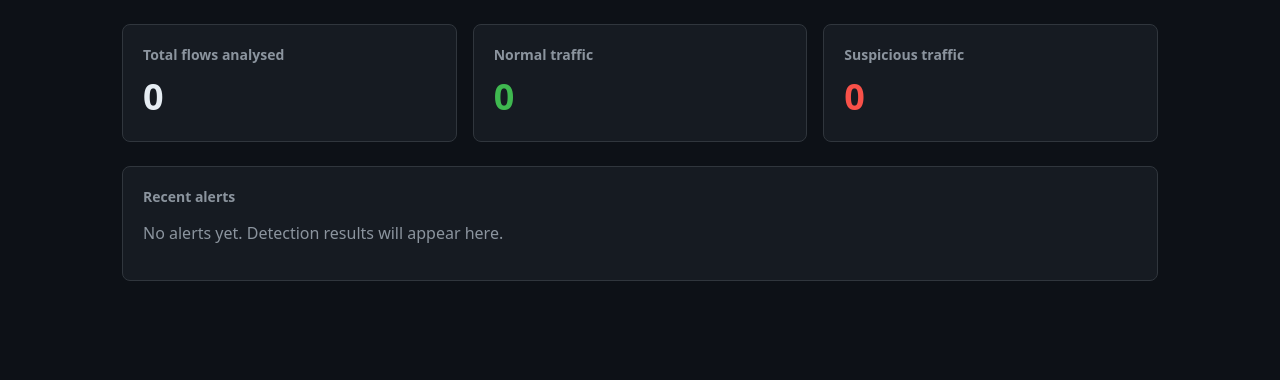
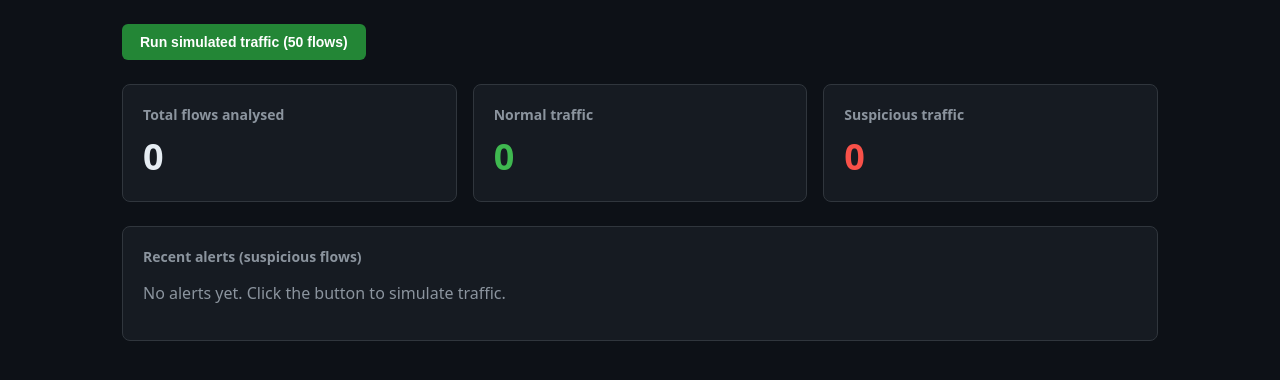
Before and after one commit to maarisingh93-design/CyberGuard, a Flask app: page /dashboard in a window 1280 px wide. Shown: the part 66-446 px from the top of the page. Run offline with Flask 3, Linux system fonts and the light colour scheme; parts of the project's set-up code (start-up, migrations or seed data) failed here and were passed over.

Commit message:
Make dashboard live: simulate endpoint, JS counters and alerts table

```diff
--- a/app/main.py
+++ b/app/main.py
@@ -9,6 +9,9 @@ BASE_DIR = Path(__file__).resolve().parent.parent
 MODEL = joblib.load(BASE_DIR / "models" / "decision_tree.joblib")
 FEATURE_COLUMNS = joblib.load(BASE_DIR / "models" / "feature_columns.joblib")
 MAX_BATCH = 1000
+DEMO_PATH = BASE_DIR / "data" / "processed" / "demo_flows.parquet"
+DEMO = pd.read_parquet(DEMO_PATH) if DEMO_PATH.exists() else None
+
 
 app = Flask(__name__)
 
@@ -55,6 +58,29 @@ def health():
 def dashboard():
     return render_template("dashboard.html")
 
+@app.route("/api/simulate")
+def simulate():
+    if DEMO is None:
+        return jsonify({"error": "Run src/12_make_demo_flows.py first"}), 503
+
+    n = request.args.get("n", default=50, type=int)
+    n = max(1, min(n, 200))
+    batch = DEMO.sample(n)
+
+    rows = batch[FEATURE_COLUMNS].astype(float).values.tolist()
+    results = classify(rows)
+    for result, label in zip(results, batch["Label"]):
+        result["true_label"] = label
+
+    attacks = sum(r["prediction"] == "Attack" for r in results)
+    return jsonify(
+        {
+            "count": n,
+            "summary": {"normal": n - attacks, "attack": attacks},
+            "results": results,
+        }
+    )
+
 @app.route("/predict", methods=["POST"])
 def predict():
     data = request.get_json(silent=True)
--- a/app/static/css/style.css
+++ b/app/static/css/style.css
@@ -50,3 +50,26 @@ body {
 .card.normal .number { color: var(--green); }
 .card.attack .number { color: var(--red); }
 .empty { color: var(--muted); }
+[hidden] { display: none !important; }
+
+.controls { display: flex; align-items: center; gap: 16px; margin-bottom: 24px; }
+
+button {
+  background: #238636;
+  color: #fff;
+  border: 0;
+  border-radius: 6px;
+  padding: 10px 18px;
+  font-size: 14px;
+  font-weight: 600;
+  cursor: pointer;
+}
+button:hover { background: #2ea043; }
+button:disabled { opacity: 0.6; cursor: wait; }
+
+.muted { color: var(--muted); font-size: 14px; }
+
+table { width: 100%; border-collapse: collapse; font-size: 14px; }
+th, td { text-align: left; padding: 8px 12px; border-bottom: 1px solid var(--border); }
+th { color: var(--muted); font-weight: 600; }
+td:nth-child(2) { color: var(--red); font-weight: 600; }
--- /dev/null
+++ b/app/static/js/dashboard.js
@@ -0,0 +1,68 @@
+const runBtn = document.getElementById("run-btn");
+const statusEl = document.getElementById("status");
+const totalEl = document.getElementById("total-count");
+const normalEl = document.getElementById("normal-count");
+const attackEl = document.getElementById("attack-count");
+const emptyMsg = document.getElementById("empty-msg");
+const table = document.getElementById("alerts-table");
+const tbody = document.getElementById("alerts-body");
+
+let total = 0;
+let normal = 0;
+let attack = 0;
+
+function addAlertRow(result) {
+  const row = document.createElement("tr");
+  const cells = [
+    new Date().toLocaleTimeString(),
+    result.prediction,
+    result.attack_probability.toFixed(2),
+    result.true_label,
+  ];
+  for (const text of cells) {
+    const td = document.createElement("td");
+    td.textContent = text;
+    row.appendChild(td);
+  }
+  tbody.prepend(row);
+  while (tbody.rows.length > 20) {
+    tbody.deleteRow(tbody.rows.length - 1);
+  }
+}
+
+async function runSimulation() {
+  runBtn.disabled = true;
+  statusEl.textContent = "Analysing...";
+  try {
+    const response = await fetch("/api/simulate?n=50");
+    const data = await response.json();
+    if (!response.ok) {
+      statusEl.textContent = "Error: " + data.error;
+      return;
+    }
+
+    total += data.count;
+    normal += data.summary.normal;
+    attack += data.summary.attack;
+    totalEl.textContent = total;
+    normalEl.textContent = normal;
+    attackEl.textContent = attack;
+
+    for (const result of data.results) {
+      if (result.prediction === "Attack") {
+        addAlertRow(result);
+      }
+    }
+    if (tbody.rows.length > 0) {
+      emptyMsg.hidden = true;
+      table.hidden = false;
+    }
+    statusEl.textContent = "Done: " + data.summary.attack + " suspicious out of " + data.count;
+  } catch (error) {
+    statusEl.textContent = "Could not reach the server";
+  } finally {
+    runBtn.disabled = false;
+  }
+}
+
+runBtn.addEventListener("click", runSimulation);
--- a/app/templates/dashboard.html
+++ b/app/templates/dashboard.html
@@ -13,6 +13,11 @@
   </header>
 
   <main class="container">
+    <section class="controls">
+      <button id="run-btn" type="button">Run simulated traffic (50 flows)</button>
+      <span id="status" class="muted"></span>
+    </section>
+
     <section class="cards">
       <div class="card">
         <h2>Total flows analysed</h2>
@@ -29,9 +34,22 @@
     </section>
 
     <section class="panel">
-      <h2>Recent alerts</h2>
-      <p class="empty">No alerts yet. Detection results will appear here.</p>
+      <h2>Recent alerts (suspicious flows)</h2>
+      <p class="empty" id="empty-msg">No alerts yet. Click the button to simulate traffic.</p>
+      <table id="alerts-table" hidden>
+        <thead>
+          <tr>
+            <th>Time</th>
+            <th>Verdict</th>
+            <th>Attack probability</th>
+            <th>Simulated truth</th>
+          </tr>
+        </thead>
+        <tbody id="alerts-body"></tbody>
+      </table>
     </section>
   </main>
+
+  <script src="{{ url_for('static', filename='js/dashboard.js') }}"></script>
 </body>
 </html>
```
Also changed, not shown: src/12_make_demo_flows.py (added, +13 -0 lines).
